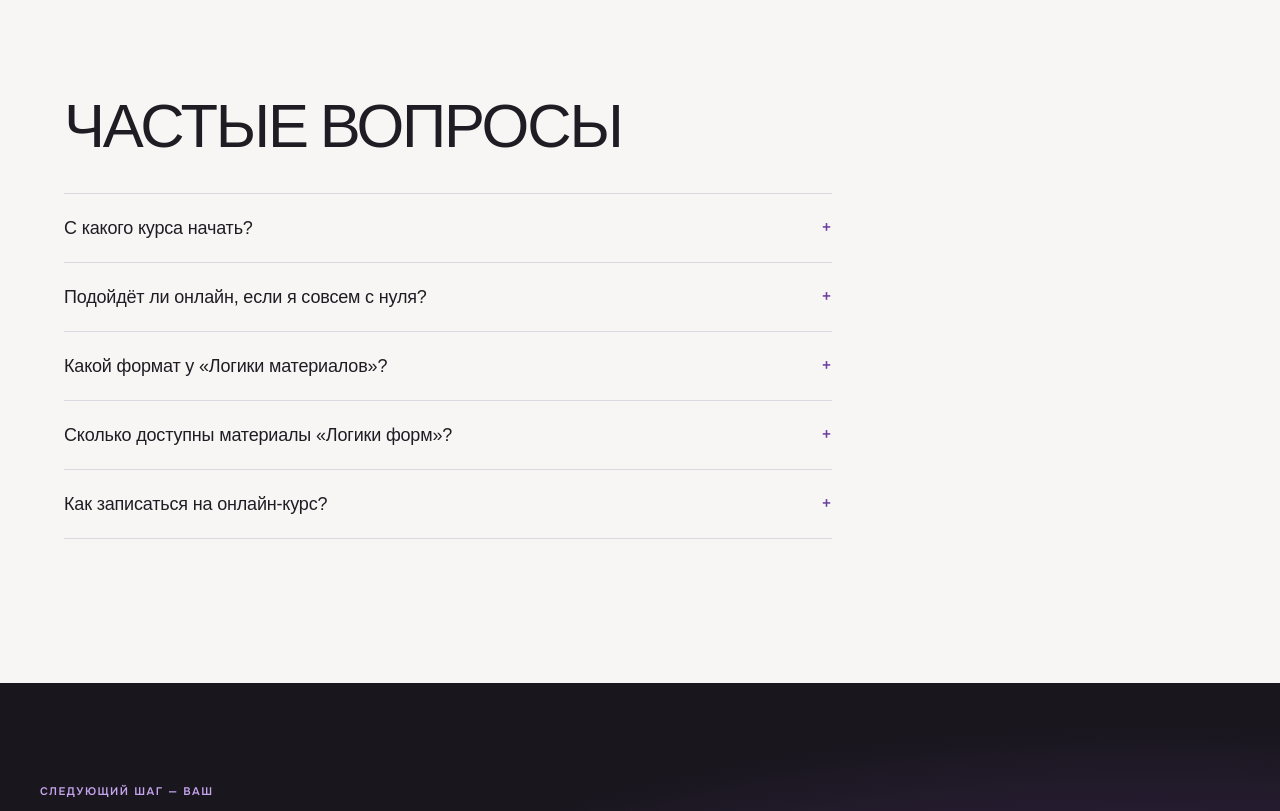
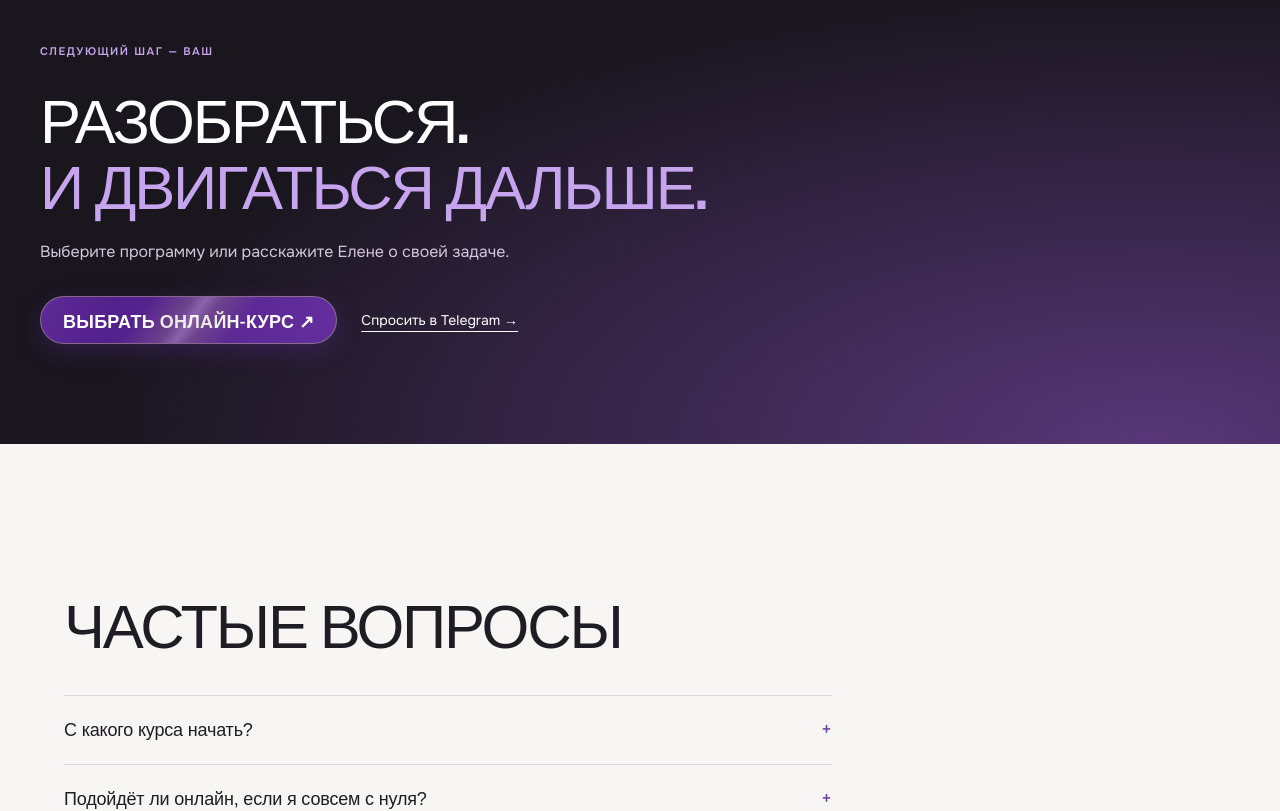
Before and after one commit to msgalya1798-arch/elena-goryacheva-school, a Next.js app: page / in a window 1280 px wide. Shown: the part 7140-7951 px from the top of the page. Built offline with nearby package versions, Linux system fonts and the light colour scheme; a web font is replaced by a local one.

Commit message:
Place homepage FAQ after final course CTA

```diff
--- a/src/components/home/EditorialHome.tsx
+++ b/src/components/home/EditorialHome.tsx
@@ -100,8 +100,8 @@ export function EditorialHome() {
       </section>
       <div className={s.finder}><CourseFinderSection /></div>
       <section className={s.offline}><div className={`${s.wrap} ${s.offlineInner}`}><div><p className={s.eyebrow}>Очно / Каменск-Шахтинский</p><h2>Нужна постановка руки?</h2><p>Базовые программы с нуля и повышение квалификации — с практикой на моделях.</p></div><Link href="/offline" className={`${s.button} ${s.outlineButton}`}>Очные программы ↗</Link></div></section>
+      <section className={`${s.section} ${s.final}`}><div className={s.wrap}><p className={s.eyebrow}>Следующий шаг — ваш</p><h2>Разобраться.<br /><span>И двигаться дальше.</span></h2><p>Выберите программу или расскажите Елене о своей задаче.</p><div className={s.actions}><Link href="#courses" className={s.button}>Выбрать онлайн-курс ↗</Link><a href={primaryContactHref() ?? "/online"} className={s.textLink}>Спросить в Telegram →</a></div></div></section>
       <div className={s.faq}><FaqSection audience="online" /></div>
-      <section className={`${s.section} ${s.final}`}><div className={s.wrap}><p className={s.eyebrow}>Следующий шаг — ваш</p><h2>Разобраться.<br /><span>И двигаться дальше.</span></h2><p>Выберите программу или расскажите Елене о своей задаче.</p><div className={s.actions}><Link href="#courses" className={s.button}>Выбрать онлайн-курс ↗</Link><a href={primaryContactHref() ?? "/online"} className={s.textLink}>Спросить в Telegram →</a></div></div></section>
     </div>
   );
 }
```
